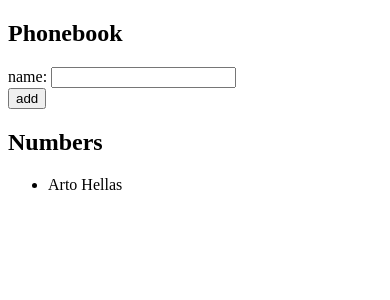
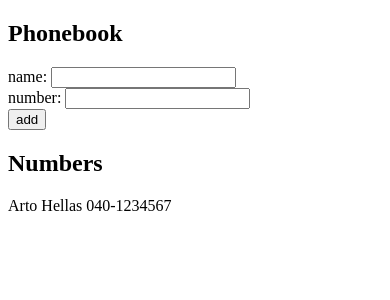
Before and after one commit to k-hn/fullstackopen, a React (Vite) app in the folder part2/exercises/phonebook/: page / in a window 390 px wide. Shown: the top 300 px of the page. Built offline with nearby package versions, Linux system fonts and the light colour scheme.

Commit message:
[exercise] 2.8: The Phonebook Step3

```diff
--- a/part2/exercises/phonebook/src/App.jsx
+++ b/part2/exercises/phonebook/src/App.jsx
@@ -2,9 +2,10 @@
 
 const App = () => {
   const [persons, setPersons] = useState([
-    { name: 'Arto Hellas' }
+    { name: 'Arto Hellas', number: "040-1234567" }
   ])
   const [newName, setNewName] = useState("")
+  const [newNumber, setNewNumber] = useState("")
 
   const addName = (event) => {
     event.preventDefault()
@@ -13,27 +14,32 @@
       return
     }
 
+    // Prevent addition of duplicates to phonebook
     if (isDuplicate(newName)) {
       alert(`${newName} is already added to phonebook`)
       return
     }
 
-    const personsObject = {
-      ...persons,
-      name: newName
+    const personObject = {
+      name: newName,
+      number: newNumber
     }
-    setPersons(persons.concat(personsObject))
+    setPersons(persons.concat(personObject))
     setNewName("")
+    setNewNumber("")
   }
 
   const isDuplicate = (name) => {
-    const personObject = { name }
     const result = persons.some(person => person.name === name)
     return result
   }
 
   const handleNameChange = (event) => {
     setNewName(event.target.value)
+  }
+
+  const handleNumberChange = (event) => {
+    setNewNumber(event.target.value)
   }
 
   return (
@@ -44,13 +50,16 @@
           name: <input value={newName} onChange={handleNameChange} />
         </div>
         <div>
+          number: <input value={newNumber} onChange={handleNumberChange} />
+        </div>
+        <div>
           <button type="submit">add</button>
         </div>
       </form>
       <h2>Numbers</h2>
-      <ul>
-        {persons.map(person => <li key={person.name}>{person.name}</li>)}
-      </ul>
+      {persons.map(person => <p key={person.name}>{person.name} {person.number}</p>)}
+
+
     </div>
   )
 }
```
